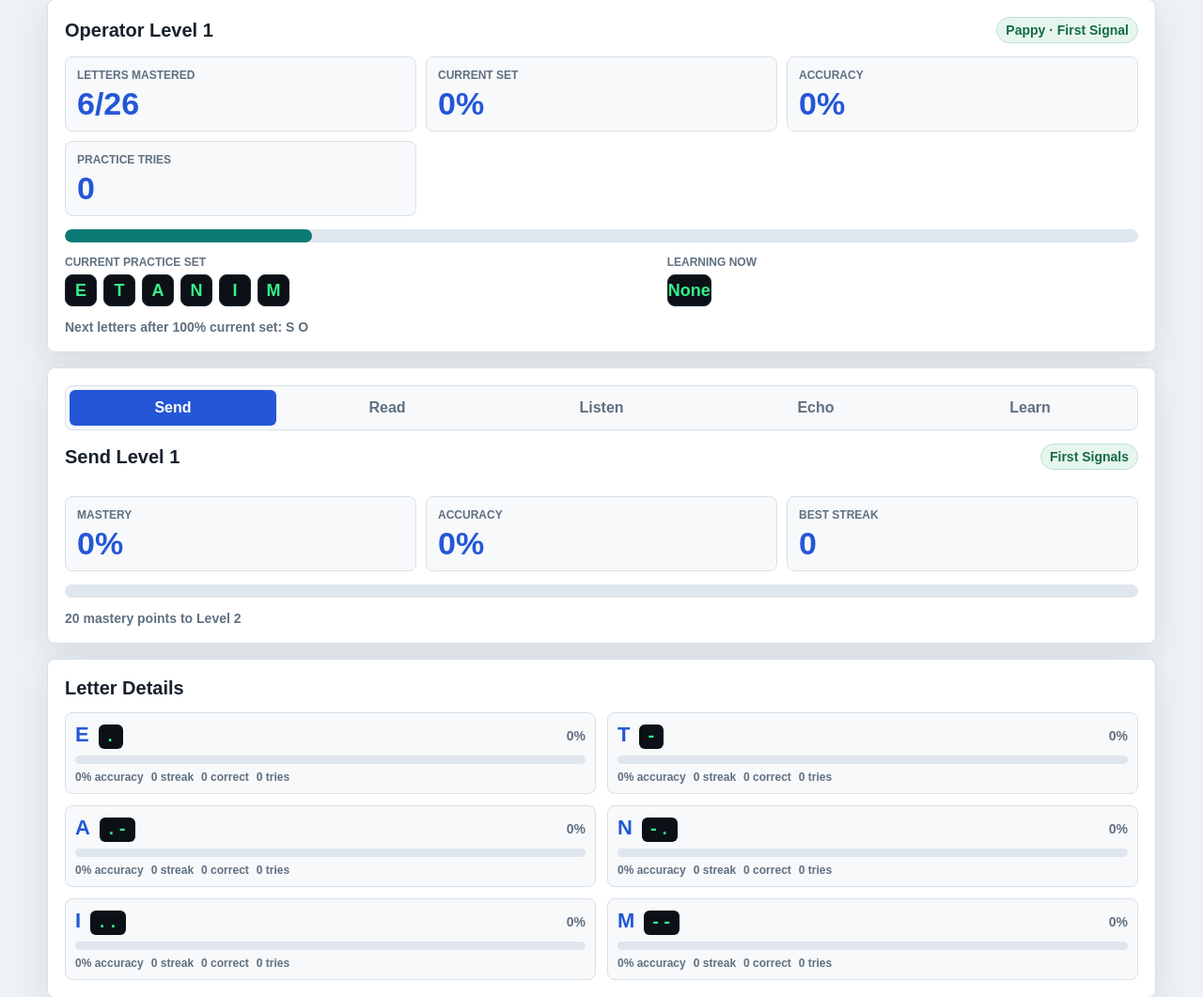
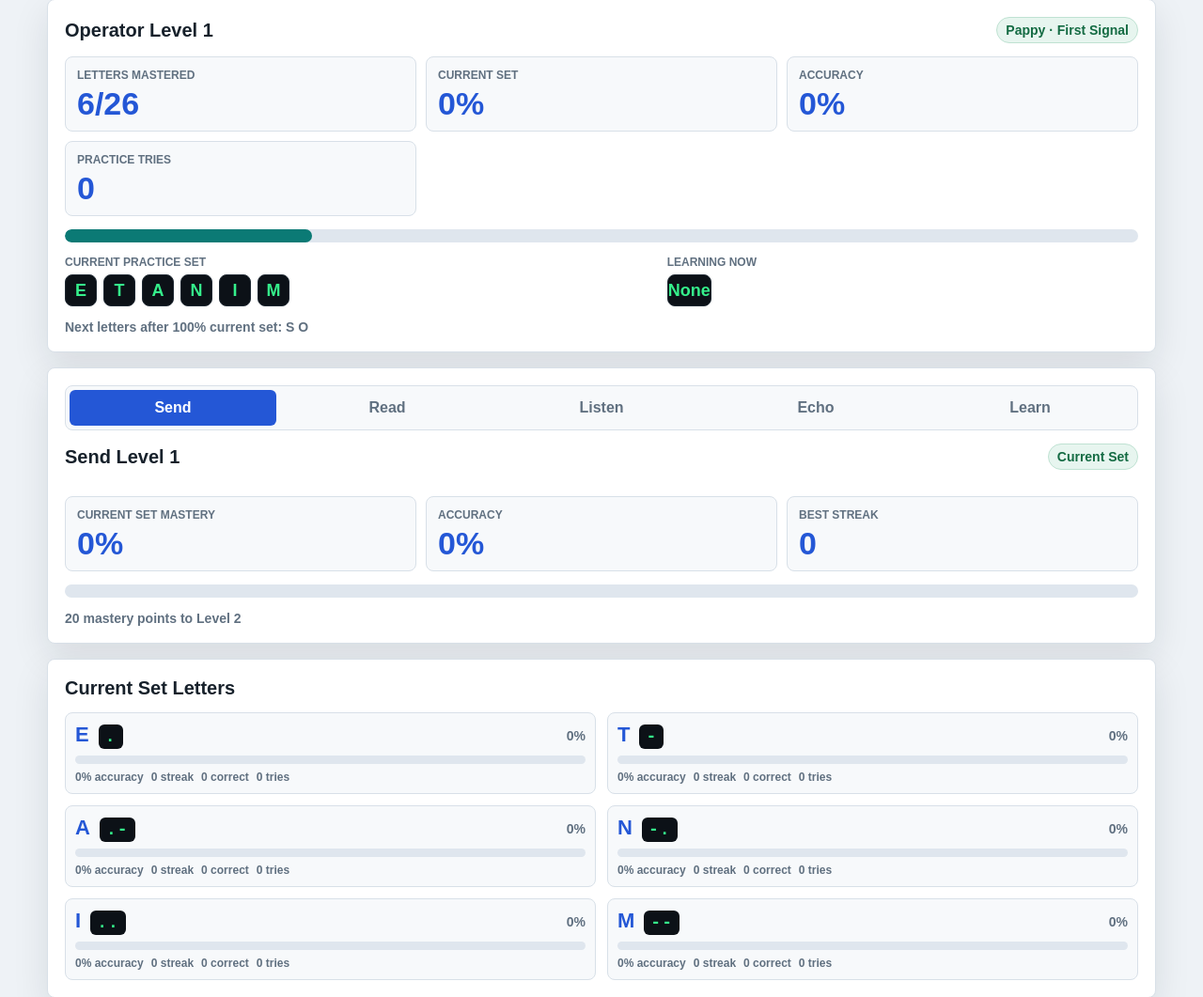
Before and after one commit to luminerdy/morsePi, a Flask app: page /progress in a window 1280 px wide. Shown: the part 132-1193 px from the top of the page at 94% size. Run offline with Flask 3, Linux system fonts and the light colour scheme.

Commit message:
Show learning now progress on progress pages

```diff
--- a/app.py
+++ b/app.py
@@ -1330,6 +1330,29 @@ def get_learning_overall(letters):
     return overall
 
 
+def get_progress_mode_details():
+    state = get_practice_letter_state()
+    details = all_mode_details(state["active_letters"], practice_modes.keys())
+
+    for mode, mode_details in details.items():
+        mode_details["scope"] = "current_set"
+        mode_details["scope_label"] = "Current Set"
+        mode_details["summary_label"] = "current set"
+        mode_details["letters_label"] = "Current Set Letters"
+
+    if state["learning_letters"]:
+        details["learn"] = {
+            "score": mode_score(state["learning_letters"], "learn"),
+            "letters": progress_summary(state["learning_letters"], "learn"),
+            "scope": "learning_now",
+            "scope_label": "Learning Now",
+            "summary_label": f"Learning {' '.join(state['learning_letters'])}",
+            "letters_label": "Learning Now Letters"
+        }
+
+    return details
+
+
 def get_read_choices(target):
     choices = [target]
     practice_letters = get_practice_letters_for_mode(get_practice_mode())
@@ -1522,7 +1545,7 @@ def touch_progress():
         "touch_progress.html",
         modes=practice_modes,
         overall=get_learning_overall(practice_letters),
-        details=all_mode_details(practice_letters, practice_modes.keys())
+        details=get_progress_mode_details()
     )
 
 
@@ -1749,7 +1772,7 @@ def progress():
         mode=mode,
         modes=practice_modes,
         overall=get_learning_overall(practice_letters),
-        details=all_mode_details(practice_letters, practice_modes.keys()),
+        details=get_progress_mode_details(),
         letter_morse=get_practice_letter_morse()
     )
 
--- a/templates/progress.html
+++ b/templates/progress.html
@@ -110,12 +110,12 @@
                 <div class="score-card score-card-wide">
                     <div class="section-heading">
                         <h2>{{ modes[mode].label }} Level {{ mode_details.score.level }}</h2>
-                        <span class="status-pill">{{ mode_details.score.title }}</span>
+                        <span class="status-pill">{{ mode_details.scope_label }}</span>
                     </div>
 
                     <div class="score-main">
                         <div>
-                            <span class="score-label">Mastery</span>
+                            <span class="score-label">{{ mode_details.scope_label }} Mastery</span>
                             <strong>{{ mode_details.score.mastery }}%</strong>
                         </div>
                         <div>
@@ -138,7 +138,7 @@
 
             <section class="panel">
                 <div class="section-heading">
-                    <h2>Letter Details</h2>
+                    <h2>{{ mode_details.letters_label }}</h2>
                 </div>
 
                 <div class="progress-list progress-list-wide">
--- a/templates/touch_progress.html
+++ b/templates/touch_progress.html
@@ -37,7 +37,7 @@
                     <a class="touch-progress-card" href="/touch/practice/run?mode={{ mode_key }}">
                         <span>{{ mode_config.label }}</span>
                         <strong>{{ mode_score.mastery }}%</strong>
-                        <em>current set · {{ mode_score.streak }} streak</em>
+                        <em>{{ details[mode_key].summary_label }} · {{ mode_score.streak }} streak</em>
                     </a>
                 {% endfor %}
             </section>
```
Also changed, not shown: docs/PROJECT_PLAN.md (+7 -0 lines), tests/test_learning_gates.py (+22 -0 lines).
